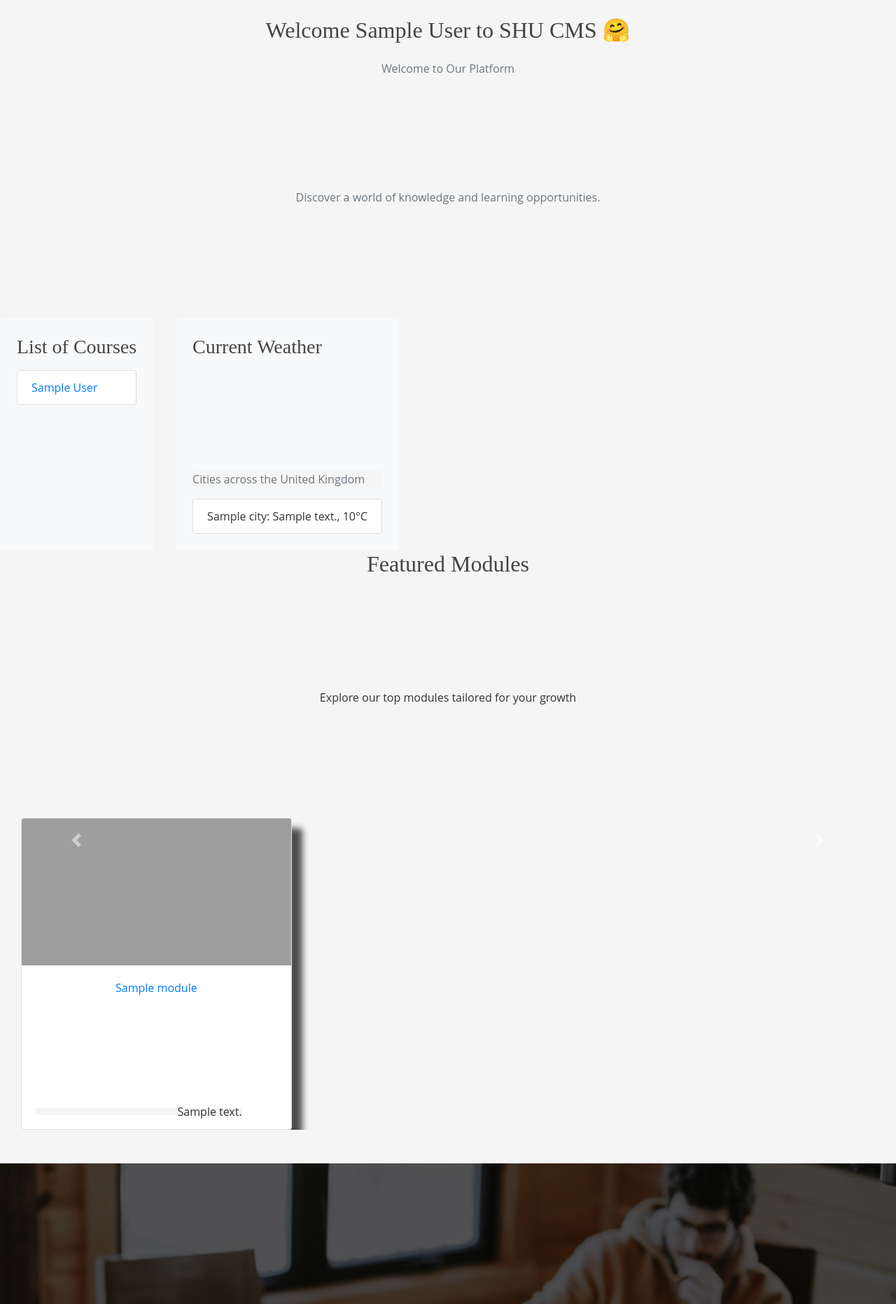
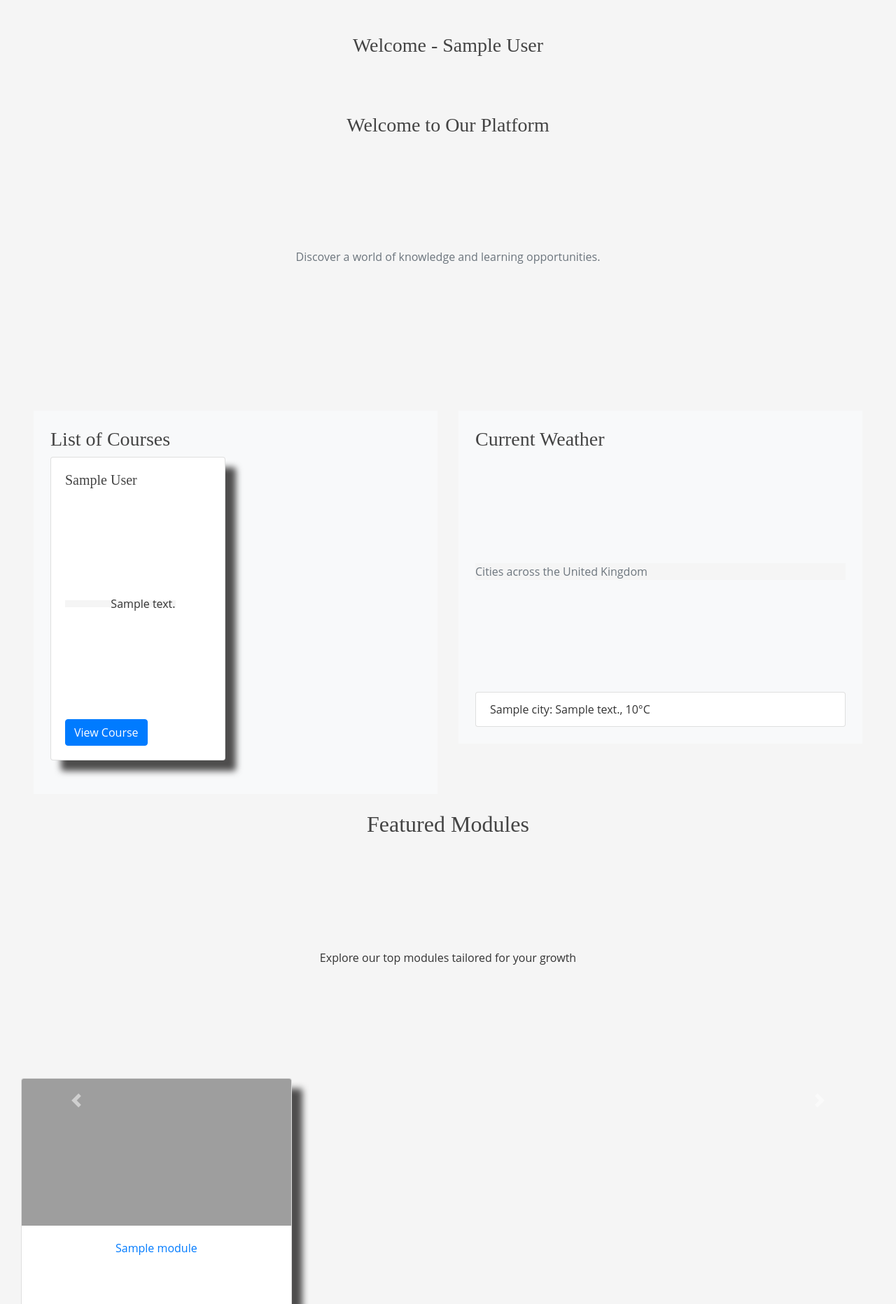
Before and after one commit to Abdullah-Alholiel/CMSWebApp, a Django app: template templates/home.html in a window 1280 px wide. Shown: the part 56-1920 px from the top of the page at 70% size. Run offline with Django 4.2, Linux system fonts and the light colour scheme; a user stored in the database is signed in; tables that the repository leaves empty hold one stand-in row (values such as "Sample post"); the template is opened without the code that fills it: values that come from a table or form of the project are taken from there, most other values are stand-ins (such as "Sample title", 1, 10 or a date in 2020); parts of the project's set-up code (start-up, migrations or seed data) failed here and were passed over; some libraries are stand-ins or nearby versions; some web fonts are replaced; grey boxes are pictures that could not be loaded.

Commit message:
fixed home styling

```diff
--- a/templates/home.html
+++ b/templates/home.html
@@ -1,57 +1,61 @@
-{% extends "base.html" %} {% block content %}
+{% extends "base.html" %}
 
-
+{% block content %}
 
 <!-- Welcome Section -->
-<section class="container mt-5 ">
+<div class="col-md-12 text-center p-4">
+  <h3>Welcome - {{ user.first_name }} {{ user.last_name }}</h3>
+</div>
+
+<!-- Introduction Section -->
+<div class="container text-center py-5">
+  <h3>Welcome to Our Platform</h3>
+  <p class="text-muted">Discover a world of knowledge and learning opportunities.</p>
+</div>
+
+<!-- Courses and Weather Sections -->
+<div class="container-fluid px-5">
+  <div class="row mb-4">
+    <!-- Courses Section -->
+    <div class="col-md-6">
+      <div class="bg-light p-4">
+        <h3>List of Courses</h3>
         <div class="row">
-      <div class="col-md-12 text-center">
-          <h2 class="mb-4"> Welcome {{ user.first_name }} {{ user.last_name }} to SHU CMS 🤗</h2>
+          {% for course in courses %}
+          <div class="col-md-6 mb-4">
+            <div class="card">
+              <div class="card-body">
+                <h5 class="card-title">{{ course.name }}</h5>
+                <p class="card-text">{{ course.description }}</p>
+                <a href="{% url 'course_list_modules' course.id %}" class="btn btn-primary">View Course</a>
+              </div>
+            </div>
+          </div>
+          {% empty %}
+          <div class="col-md-12">
+            <p class="text-muted">No courses available.</p>
+          </div>
+          {% endfor %}
+        </div>
       </div>
     </div>
 
-  <div class=" container text-muted text-center col-md-10">
-    <caption>Welcome to Our Platform </caption>
-    <p class="text-muted">Discover a world of knowledge and learning opportunities.</p>
-  </div>
+    <!-- Weather Section -->
     <div class="col-md-6">
-
-</section>
-
-<!-- Welcome Section with Background Image -->
-<div class="welcome-section"  background-size: cover; padding: 50px 0; display: flex; justify-content: center; align-items: center;">
-  <div class="content-wrapper d-flex">
-      <!-- List of Courses Section -->
-      <div class="course-section bg-light p-4 rounded flex-grow-1 mr-3">
-          <h3 class="mb-3">List of Courses</h3>
-          <ul class="list-group">
-              {% for course in courses %}
-              <li class="list-group-item">
-                  <a href="{% url 'course_list_modules' course.id %}">{{ course.name }}</a>
-              </li>
-              {% empty %}
-              <li class="list-group-item">No courses available.</li>
-              {% endfor %}
-          </ul>
-      </div>
-
-      <!-- Weather Section -->
-      <div class="weather-section bg-light p-4 rounded flex-grow-1 ml-3">
-          <h3 class="mb-3">Current Weather</h3>
-          <p class="text-muted mb-3">Cities across the United Kingdom</p>
+      <div class="bg-light p-4">
+        <h3>Current Weather</h3>
+        <p class="text-muted">Cities across the United Kingdom</p>
         <ul class="list-group">
           {% for weather in weather_data %}
           <li class="list-group-item">
             {{ weather.city }}: {{ weather.description }}, {{ weather.temperature }}&deg;C
           </li>
-              {% empty %}
-              <li class="list-group-item">No weather data available.</li>
           {% endfor %}
         </ul>
       </div>
     </div>
   </div>
-
+</div>
 
 <!-- Carousel Section -->
 <section id="carousel" class="carousel-section d-md-flex">
@@ -91,29 +95,18 @@
   </div>
 </section>
 
-
-
-
-
-
-
-<!-- ======= Hero Section ======= -->
+<!-- Hero Section -->
 <section id="hero" class="d-flex align-items-center">
   <div class="container" data-aos="zoom-out" data-aos-delay="100">
     <div class="row">
-      <div class="col-12 col-sm-12 col-md-12 col-lg-12">
-        <h1>Bettter Education experience with SHU</h1>
-<<<<<<< HEAD
-        <h2>We are a team of talented tutors providing students with excellence</h2>
-        <a href="#about" class="btn-get-started scrollto">Get Started</a>
-=======
-        <h2>We are team of talented tutors making student with excellence</h2>
-        <a href="about" class="btn-get-started scrollto">Get Started 🥳</a>
->>>>>>> main
+      <div class="col-12 text-center">
+        <h1>Better Education Experience with SHU</h1>
+        <h2>We are a team of talented tutors dedicated to student excellence</h2>
+        <a href="about" class="btn btn-get-started scrollto">Get Started 🎉</a>
       </div>
     </div>
   </div>
 </section>
 <!-- End Hero -->
 
-{% endblock %}
+{% endblock content %}
```
Lines whose indentation alone changed are shown as unchanged.
